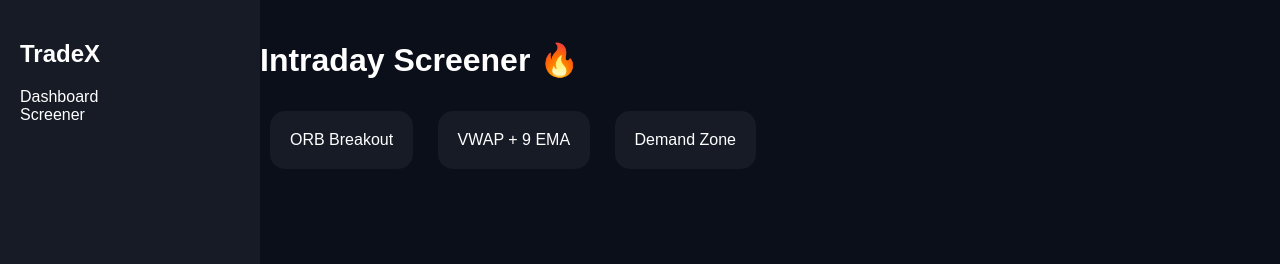
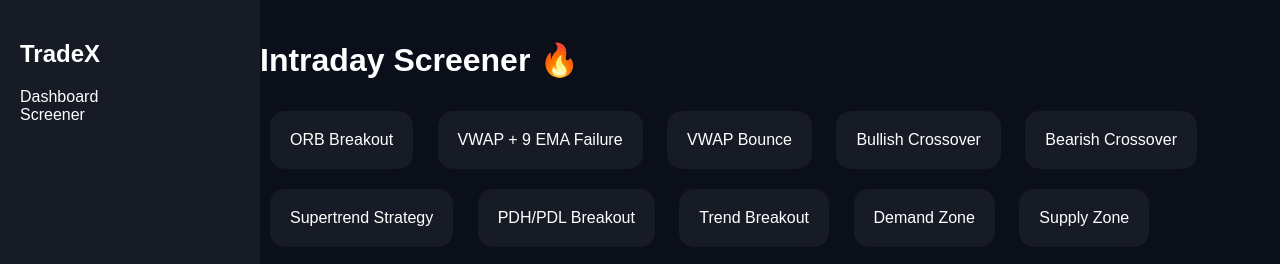
Before and after one commit to shikharsinghyt/trading-dasboard, a plain HTML site: page screener.html in a window 1280 px wide. Drawn offline with Linux system fonts and the light colour scheme.

Commit message:
Add files via upload

```diff
--- a/screener.html
+++ b/screener.html
@@ -67,10 +67,29 @@
 <h1>Intraday Screener 🔥</h1>
 
 <div>
-  <div class="card" onclick="run('ORB Breakout')">ORB Breakout</div>
-  <div class="card" onclick="run('VWAP Failure')">VWAP + 9 EMA</div>
-  <div class="card" onclick="run('Demand Zone')">Demand Zone</div>
+
+<div class="card" onclick="run('ORB Breakout')">ORB Breakout</div>
+
+<div class="card" onclick="run('VWAP Failure')">VWAP + 9 EMA Failure</div>
+
+<div class="card" onclick="run('VWAP Bounce')">VWAP Bounce</div>
+
+<div class="card" onclick="run('Bullish Crossover')">Bullish Crossover</div>
+
+<div class="card" onclick="run('Bearish Crossover')">Bearish Crossover</div>
+
+<div class="card" onclick="run('Supertrend')">Supertrend Strategy</div>
+
+<div class="card" onclick="run('Previous Day Breakout')">PDH/PDL Breakout</div>
+
+<div class="card" onclick="run('Trend Breakout')">Trend Breakout</div>
+
+<div class="card" onclick="run('Demand Zone')">Demand Zone</div>
+
+<div class="card" onclick="run('Supply Zone')">Supply Zone</div>
+
 </div>
+
 
 <table id="result" style="display:none;">
 <tr><th>Stock</th><th>Strategy</th><th>Signal</th></tr>
```
